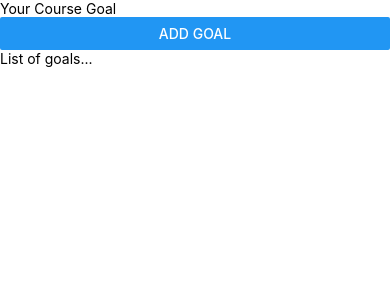
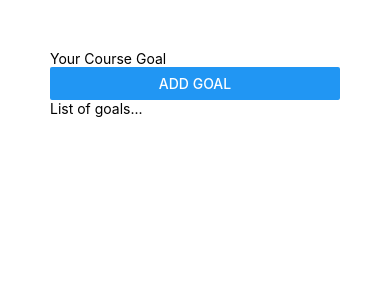
Before and after one commit to KennedyMungai/HelloReactNative, a React Native app: screen / in a window 390 px wide. Shown: the top 300 px of the page. Built offline with nearby package versions, Linux system fonts and the light colour scheme.

Commit message:
Added some padding for the main styles component

```diff
--- a/App.js
+++ b/App.js
@@ -3,7 +3,7 @@ import { Button, StyleSheet, Text, TextInput, View } from "react-native";
 
 export default function App() {
   return (
-    <View>
+    <View style={styles.appContainer}>
       <View>
         <TextInput placeholder="Your Course Goal" />
         <Button title="Add Goal" />
@@ -16,4 +16,8 @@ export default function App() {
   );
 }
 
-const styles = StyleSheet.create({});
+const styles = StyleSheet.create({
+  appContainer: {
+    padding: 50,
+  },
+});
```
